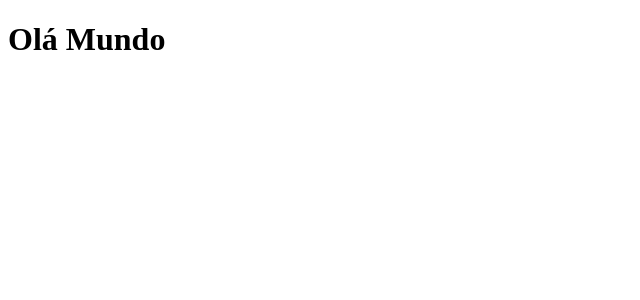
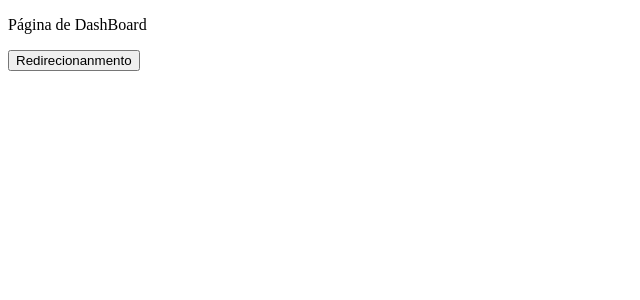
Before and after one commit to SamuelMorais030202/react-typescript, a React (Create React App) app in the folder aula01/: page /pagina-inicial in a window 1280 px wide. Shown: the top 300 px of the page, without its empty margins (0-640 px from the left). Built offline with nearby package versions, Linux system fonts and the light colour scheme.

Commit message:
Estudando a nova versão do react-router-dom

```diff
--- a/aula01/package.json
+++ b/aula01/package.json
@@ -5,6 +5,7 @@
   "dependencies": {
     "react": "^18.2.0",
     "react-dom": "^18.2.0",
+    "react-router-dom": "^6.11.0",
     "web-vitals": "^2.1.4"
   },
   "devDependencies": {
@@ -15,8 +16,9 @@
     "@types/node": "^16.18.23",
     "@types/react": "^18.0.35",
     "@types/react-dom": "^18.0.11",
-    "typescript": "^4.9.5",
-    "react-scripts": "5.0.1"
+    "@types/react-router-dom": "^5.3.3",
+    "react-scripts": "5.0.1",
+    "typescript": "^4.9.5"
   },
   "scripts": {
     "start": "react-scripts start",
--- a/aula01/src/App.tsx
+++ b/aula01/src/App.tsx
@@ -1,9 +1,10 @@
+import { Routes } from './routes/index';
 
 
 function App() {
   return (
     <div className="App">
-      <h1>Olá Mundo</h1>
+      <Routes />
     </div>
   );
 }
--- /dev/null
+++ b/aula01/src/pages/DashBoard.tsx
@@ -0,0 +1,16 @@
+import { useNavigate } from "react-router-dom"
+
+
+export const DashBoard = () => {
+  const navigate = useNavigate();
+
+  const handleClick = () => {
+    navigate('/home')
+  }
+  return (
+    <div>
+      <p>Página de DashBoard</p>
+      <button onClick={ handleClick }>Redirecionanmento</button>
+    </div>
+  )
+}
--- /dev/null
+++ b/aula01/src/pages/Home.tsx
@@ -0,0 +1,7 @@
+
+
+export const Home = () => {
+  return (
+    <p>Página de Home</p>
+  )
+}
--- /dev/null
+++ b/aula01/src/routes/index.tsx
@@ -0,0 +1,16 @@
+import { BrowserRouter, Routes as Switch, Route, Navigate } from "react-router-dom";
+import { DashBoard } from "../pages/DashBoard";
+import { Home } from "../pages/Home";
+
+
+export const Routes = () => {
+  return (
+    <BrowserRouter>
+      <Switch>
+        <Route path="/pagina-inicial" element={ <DashBoard /> } />
+        <Route path="/home" element={ <Home /> } />
+        <Route path="*" element={ <Navigate to="/pagina-inicial" /> } />
+      </Switch>
+    </BrowserRouter>
+  )
+}
--- /dev/null
+++ b/aula01/src/shared/components/index.ts
@@ -0,0 +1 @@
+export { };
--- /dev/null
+++ b/aula01/src/shared/services/index.ts
@@ -0,0 +1 @@
+export { };
```
Also changed, not shown: 1 other file (tests, documents, lock files or other folders).
